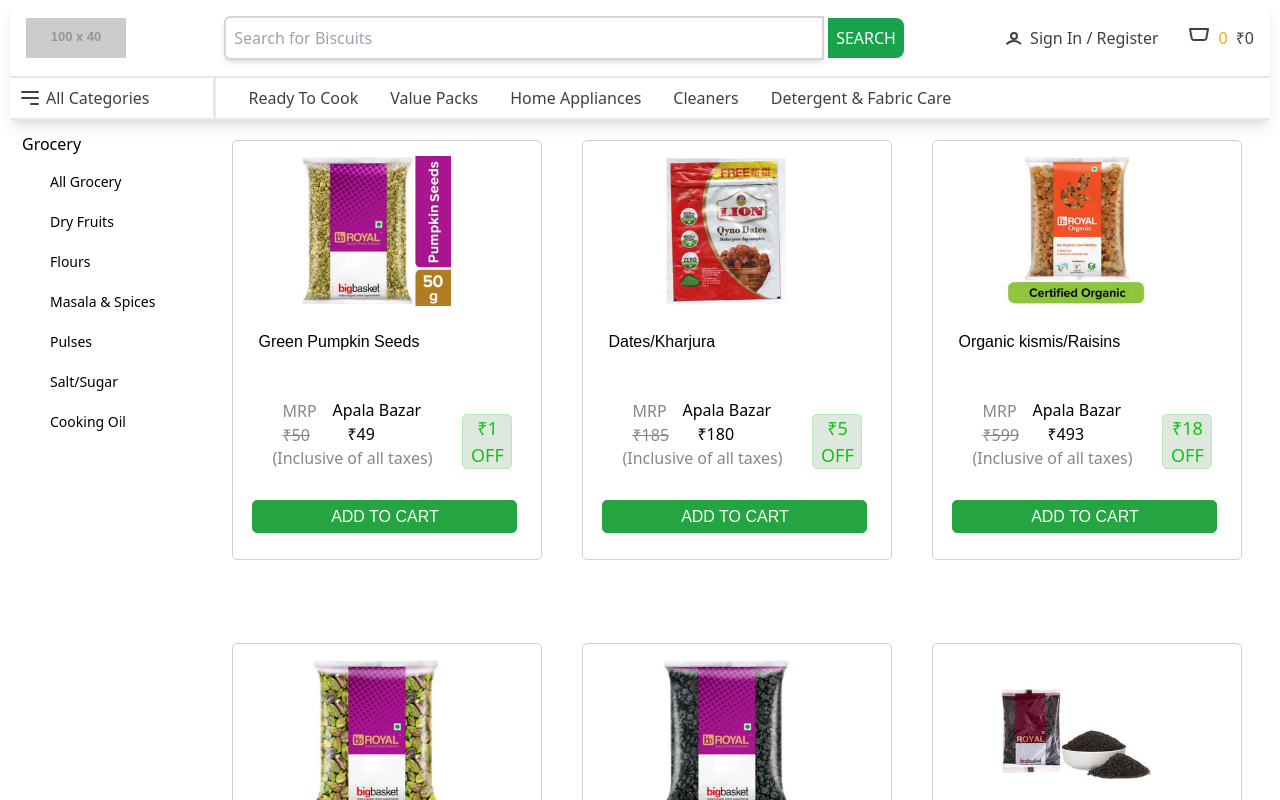
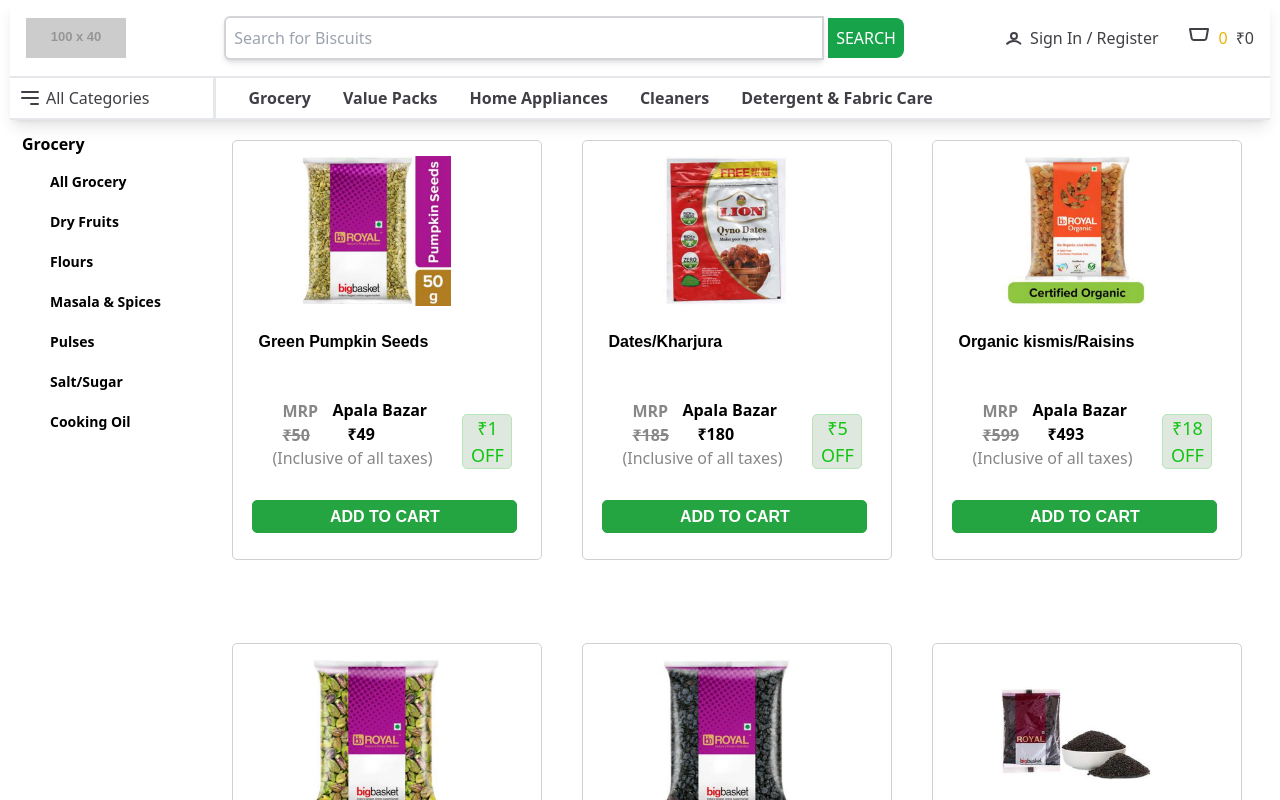
Before and after one commit to sushantbhausahebwalunj/apalabazar, a React (Create React App) app in the folder client/: page /grocery in a window 1280 px wide. Shown: the top 800 px of the page. Built offline with nearby package versions, Linux system fonts and the light colour scheme.

Commit message:
added component

```diff
--- a/client/src/Pages/Grocery/Grocery.js
+++ b/client/src/Pages/Grocery/Grocery.js
@@ -17,10 +17,10 @@ function Grocery() {
   return (
     <div>
       <Navbar/>
-      <div className=' flex gap-6'>
+      <div className=' flex gap-6 font-semibold'>
 
         <SideBar setActiveTab={setActiveTab}  title={"Grocery"}  sidebarDairy={sidebarDairy} key={'2'}/>
-        {activeTab==="All Grocery" ? <div className='flex flex-wrap  w-full'>
+        {activeTab==="All Grocery" ? <div className='flex flex-wrap   w-full'>
           <Dryfruits/>
           <Flours/>
           <Masala/>
--- a/client/src/customer/Components/HomePageAdvertisement/HomePageAdvertisement.js
+++ b/client/src/customer/Components/HomePageAdvertisement/HomePageAdvertisement.js
@@ -5,7 +5,7 @@ const HomePageAdvertisement = () => {
     { id: 1, imageUrl: 'https://image.useinsider.com/itcindia/defaultImageLibrary/Frozen%201080-x-1080_desktop%20v2-1717427674.jpeg' },
     { id: 2, imageUrl: 'https://image.useinsider.com/itcindia/defaultImageLibrary/Bingo%201080-x-1080_T20_desktop%20v2-1717427681.jpeg' },
     { id: 3, imageUrl: 'https://image.useinsider.com/itcindia/defaultImageLibrary/B%20Natural%201080-x-1080_desktop%20v2-1717427692.jpeg' },
-    { id: 4, imageUrl: 'https://image.useinsider.com/itcindia/defaultImageLibrary/B%20Natural%201080-x-1080_desktop%20v2-1717427692.jpeg' },
+    { id: 4, imageUrl: 'https://image.useinsider.com/itcindia/defaultImageLibrary/KOI%201080-x-1080_desktop%20v2-1717427698.jpeg' },
   ];
 
   return (
--- a/client/src/customer/Components/Navbar/Navbar.js
+++ b/client/src/customer/Components/Navbar/Navbar.js
@@ -89,19 +89,19 @@ const Navbar = () => {
             <span>All Categories</span>
           </button>
         </div>
-        <a href="#" className="text-zinc-700">
-          Ready To Cook
+        <a href="/grocery" className="text-zinc-700 font-bold">
+         Grocery
         </a>
-        <a href="#" className="text-zinc-700">
+        <a href="#" className="text-zinc-700 font-bold">
           Value Packs
         </a>
-        <a href="#" className="text-zinc-700">
+        <a href="#" className="text-zinc-700 font-bold">
           Home Appliances
         </a>
-        <a href="#" className="text-zinc-700">
+        <a href="#" className="text-zinc-700 font-bold">
           Cleaners
         </a>
-        <a href="#" className="text-zinc-700">
+        <a href="#" className="text-zinc-700 font-bold">
           Detergent &amp; Fabric Care
         </a>
       </div>
```
